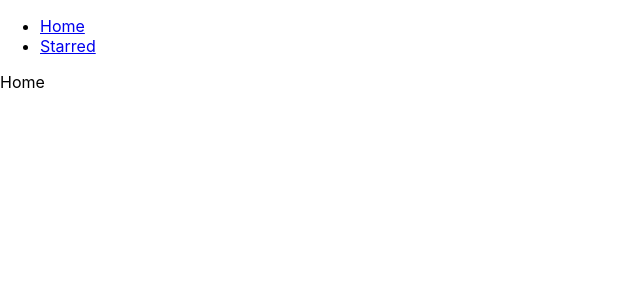
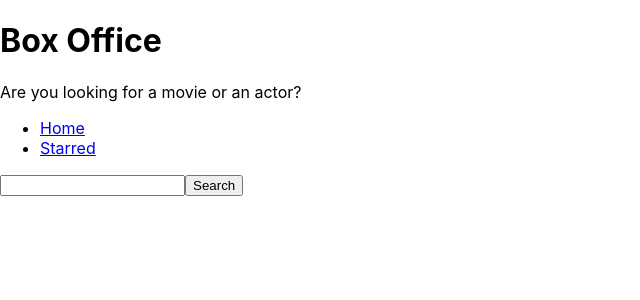
Before and after one commit to hetref/box-office, a React (Create React App) app: page / in a window 1280 px wide. Shown: the top 300 px of the page, without its empty margins (0-640 px from the left). Built offline with nearby package versions, Linux system fonts and the light colour scheme.

Commit message:
Fetching and Input Functionality Added

```diff
--- a/src/App.js
+++ b/src/App.js
@@ -7,14 +7,11 @@
 
 function App() {
   return (
-    <div>
-      <Navs />
-      <Routes>
-        <Route path="/" exact element={<Home />} />
-        <Route path="/starred" exact element={<Starred />} />
-        <Route path="*" exact element={<NotFound />} />
-      </Routes>
-    </div>
+    <Routes>
+      <Route path="/" exact element={<Home />} />
+      <Route path="/starred" exact element={<Starred />} />
+      <Route path="*" exact element={<NotFound />} />
+    </Routes>
   );
 }
 
--- /dev/null
+++ b/src/components/MainPageLayout.jsx
@@ -0,0 +1,18 @@
+import React from 'react';
+import Navs from './Navs';
+import Title from './Title';
+
+const MainPageLayout = ({ children }) => {
+  return (
+    <div>
+      <Title
+        title="Box Office"
+        subtitle="Are you looking for a movie or an actor?"
+      />
+      <Navs />
+      {children}
+    </div>
+  );
+};
+
+export default MainPageLayout;
--- /dev/null
+++ b/src/components/Title.jsx
@@ -0,0 +1,12 @@
+import React from 'react';
+
+const Title = ({ title, subtitle }) => {
+  return (
+    <div>
+      <h1>{title}</h1>
+      <p>{subtitle}</p>
+    </div>
+  );
+};
+
+export default Title;
--- a/src/pages/Home.jsx
+++ b/src/pages/Home.jsx
@@ -1,7 +1,37 @@
-import React from 'react';
+import React, { useState } from 'react';
+import MainPageLayout from '../components/MainPageLayout';
 
 const Home = () => {
-  return <div>Home</div>;
+  const [input, setInput] = useState('');
+
+  const onInputChange = ev => {
+    setInput(ev.target.value);
+  };
+
+  const onSearch = () => {
+    // https://api.tvmaze.com/search
+    // API Key = OWBfv_pNu_VHBIJmJEW_UIpancErpu23
+    fetch(`https://api.tvmaze.com/search/shows?q=${input}`)
+      .then(r => r.json())
+      .then(result => {
+        console.log(result);
+      });
+  };
+
+  const onKeyDown = ev => {
+    if (ev.keyCode === 13) {
+      onSearch();
+    }
+  };
+
+  return (
+    <MainPageLayout>
+      <input type="text" onChange={onInputChange} onKeyDown={onKeyDown} />
+      <button type="button" onClick={onSearch}>
+        Search
+      </button>
+    </MainPageLayout>
+  );
 };
 
 export default Home;
--- a/src/pages/Starred.jsx
+++ b/src/pages/Starred.jsx
@@ -1,7 +1,8 @@
 import React from 'react';
+import MainPageLayout from '../components/MainPageLayout';
 
 const Starred = () => {
-  return <div>Starred</div>;
+  return <MainPageLayout>Starred</MainPageLayout>;
 };
 
 export default Starred;
```
